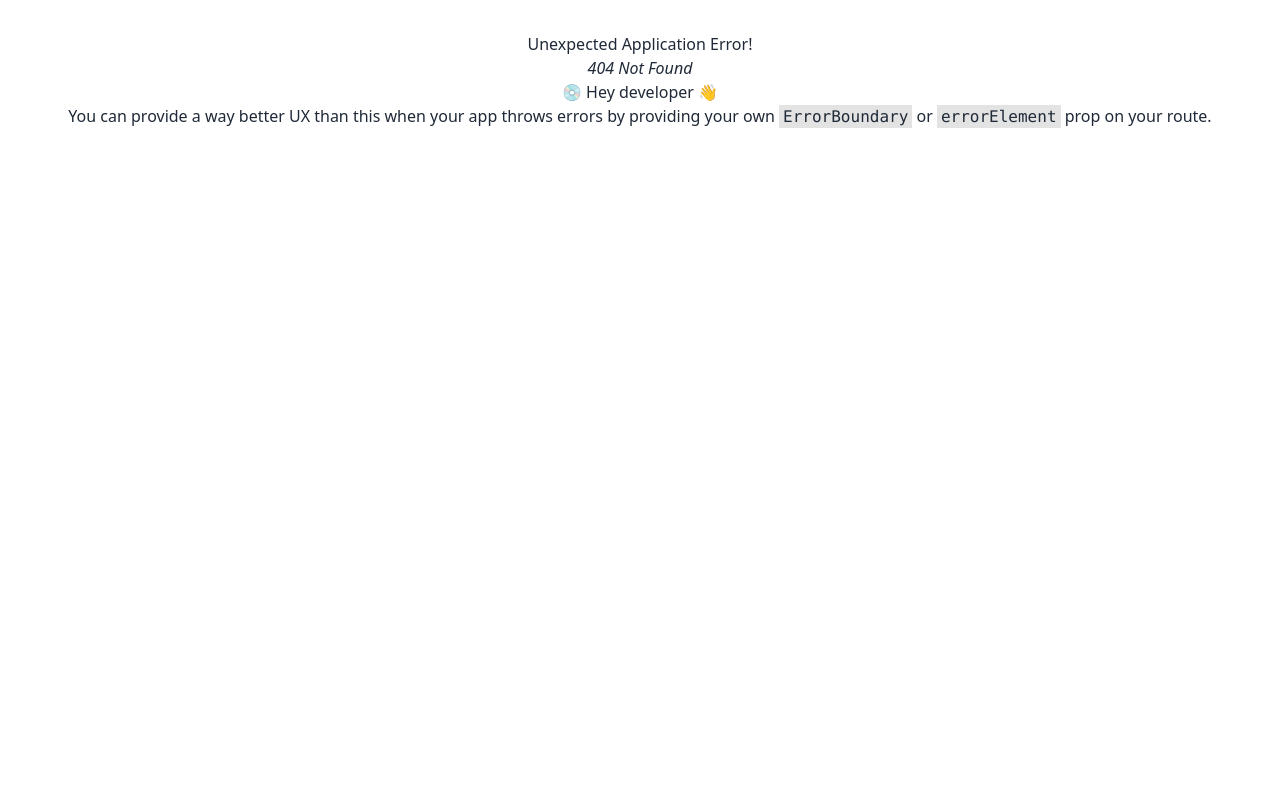
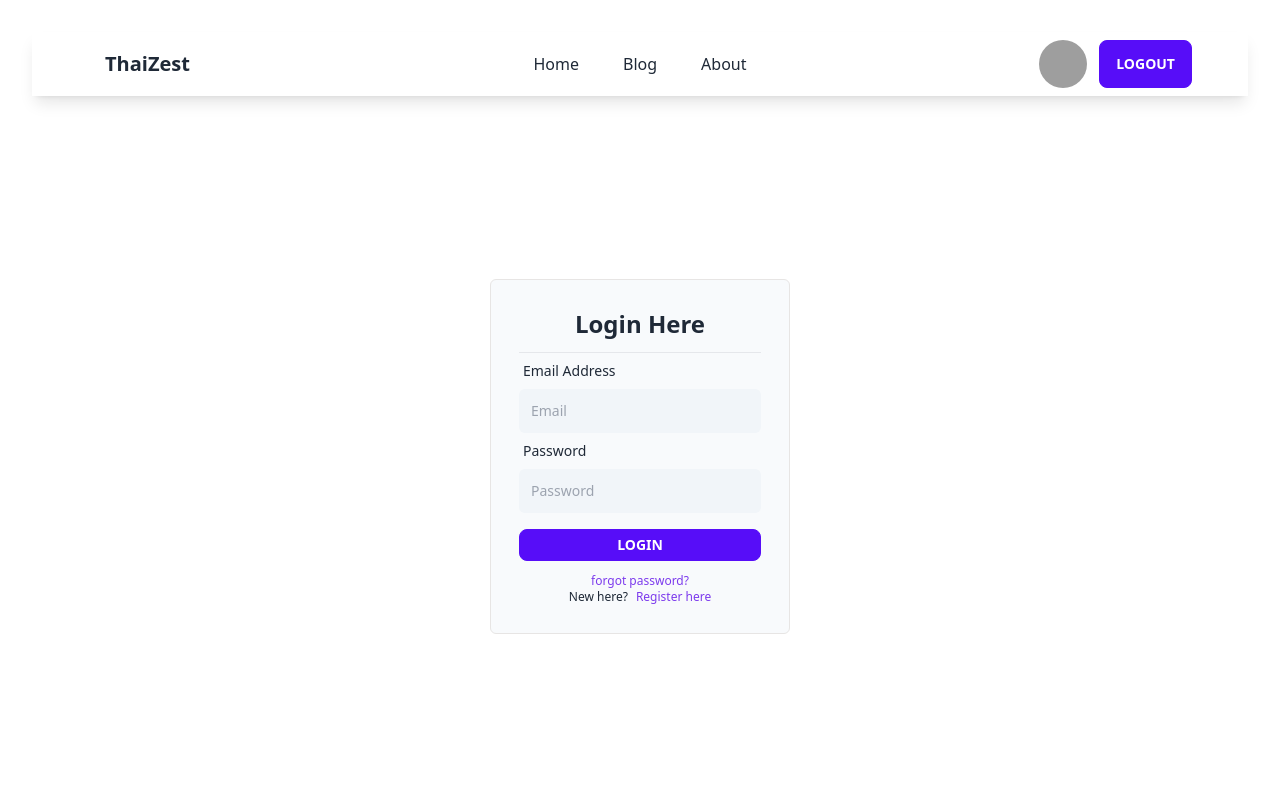
Before and after one commit to gsjoy24/chef-recipe-hunter-client-side, a React (Vite) app: page /login in a window 1280 px wide. Before the commit this address had no page. Shown: the top 800 px of the page. Built offline with nearby package versions, Linux system fonts and the light colour scheme; grey boxes are pictures that could not be loaded.

Commit message:
login form added

```diff
--- a/package.json
+++ b/package.json
@@ -11,6 +11,7 @@
   },
   "dependencies": {
     "daisyui": "^2.51.6",
+    "firebase": "^9.21.0",
     "localforage": "^1.10.0",
     "match-sorter": "^6.3.1",
     "react": "^18.2.0",
--- a/src/App.jsx
+++ b/src/App.jsx
@@ -12,7 +12,9 @@ function App() {
 	return (
 		<>
 			<Navigation />
-			<Outlet />
+			<div className='min-h-[80vh]'>
+				<Outlet />
+			</div>
 			<Footer />
 		</>
 	);
--- a/src/Providers/AuthProvider.jsx
+++ b/src/Providers/AuthProvider.jsx
@@ -1,11 +1,8 @@
-import React from 'react';
-
-const AuthProvider = () => {
-   return (
-      <div>
-
-      </div>
-   );
+import React, { createContext } from 'react';
+const AuthContext = createContext(null);
+const AuthProvider = ({ children }) => {
+   const authInfo= {}
+	return <AuthContext.Provider value={authInfo}>{children}</AuthContext.Provider>;
 };
 
 export default AuthProvider;
--- a/src/components/Authentication/Login.jsx
+++ b/src/components/Authentication/Login.jsx
@@ -0,0 +1,57 @@
+import React from 'react';
+import { Link } from 'react-router-dom';
+
+const Login = () => {
+	const handleSignIn = (event) => {
+		event.preventDefault();
+		const email = event.target.email.value;
+		const password = event.target.password.value;
+		console.log(email, password);
+	};
+	return (
+		<div className='flex justify-center items-center min-h-[90vh]'>
+			<form
+				onSubmit={handleSignIn}
+				className='p-7 bg-slate-50 min-w-[300px] max-w-lg rounded-md border border-1 border-stone-200'>
+				<h2 className='text-2xl font-bold mb-3'>Login Here</h2>
+				<hr />
+				{/* email field */}
+				<div className='form-control w-full max-w-xs'>
+					<label className='label'>
+						<span className='label-text'>Email Address</span>
+					</label>
+					<input
+						type='text'
+						placeholder='Email'
+						name='email'
+						className='p-3 rounded-md text-sm bg-slate-100 focus:outline-none focus:bg-violet-100 w-full max-w-xs'
+					/>
+				</div>
+				{/* password field */}
+				<div className='form-control w-full max-w-xs'>
+					<label className='label'>
+						<span className='label-text'>Password</span>
+					</label>
+					<input
+						type='password'
+						placeholder='Password'
+						name='password'
+						className='p-3 rounded-md text-sm bg-slate-100 focus:outline-none focus:bg-violet-100 w-full max-w-xs'
+					/>
+				</div>
+				<input type='submit' value='Login' className='btn btn-primary w-full btn-sm mt-4' />
+				<p className='text-xs mt-3'>
+					<Link to='/register' className='text-violet-600'>
+						forgot password?
+					</Link> <br />
+					New here?
+					<Link to='/register' className='text-violet-600 ml-2'>
+						Register here
+					</Link>
+				</p>
+			</form>
+		</div>
+	);
+};
+
+export default Login;
--- a/src/components/Navigation/Navigation.jsx
+++ b/src/components/Navigation/Navigation.jsx
@@ -52,7 +52,7 @@ const Navigation = () => {
 					src='https://images.pexels.com/photos/45201/kitty-cat-kitten-pet-45201.jpeg?auto=compress&cs=tinysrgb&dpr=1&w=500'
 					className='w-12 h-12  rounded-full mr-3'
 				/>
-				<a className='btn btn-primary btn-sm sm:btn-md'>Logout</a>
+				<Link to='/login' className='btn btn-primary btn-sm sm:btn-md'>Logout</Link>
 			</div>
 		</div>
 	);
--- /dev/null
+++ b/src/firebase/firebase.config.js
@@ -0,0 +1,18 @@
+// Import the functions you need from the SDKs you need
+import { initializeApp } from 'firebase/app';
+// TODO: Add SDKs for Firebase products that you want to use
+// https://firebase.google.com/docs/web/setup#available-libraries
+
+// Your web app's Firebase configuration
+const firebaseConfig = {
+	apiKey: 'AIzaSyD3zg9WN0bmZrnUDOt9o3X510whURJV2Ag',
+	authDomain: 'thaizest24.firebaseapp.com',
+	projectId: 'thaizest24',
+	storageBucket: 'thaizest24.appspot.com',
+	messagingSenderId: '1025369239557',
+	appId: '1:1025369239557:web:1f99beb098cf83db47ec6c'
+};
+
+// Initialize Firebase
+const app = initializeApp(firebaseConfig);
+export default app;
--- a/src/routes/router.jsx
+++ b/src/routes/router.jsx
@@ -2,6 +2,7 @@ import { createBrowserRouter } from 'react-router-dom';
 import Home from '../components/Home/Home';
 import App from '../App';
 import Card from '../components/Home/Card';
+import Login from '../components/Authentication/Login';
 
 const router = createBrowserRouter([
 	{
@@ -12,6 +13,10 @@ const router = createBrowserRouter([
 				path: '/',
 				element: <Home />,
 				loader: () => fetch('https://chef-recipe-hunter-server-side-alpha.vercel.app/chefs')
+			},
+			{
+				path: 'login',
+				element: <Login />
 			}
 		]
 	}
```
Also changed, not shown: src/main.jsx (+6 -1 lines), 1 other file (tests, documents, lock files or other folders).
